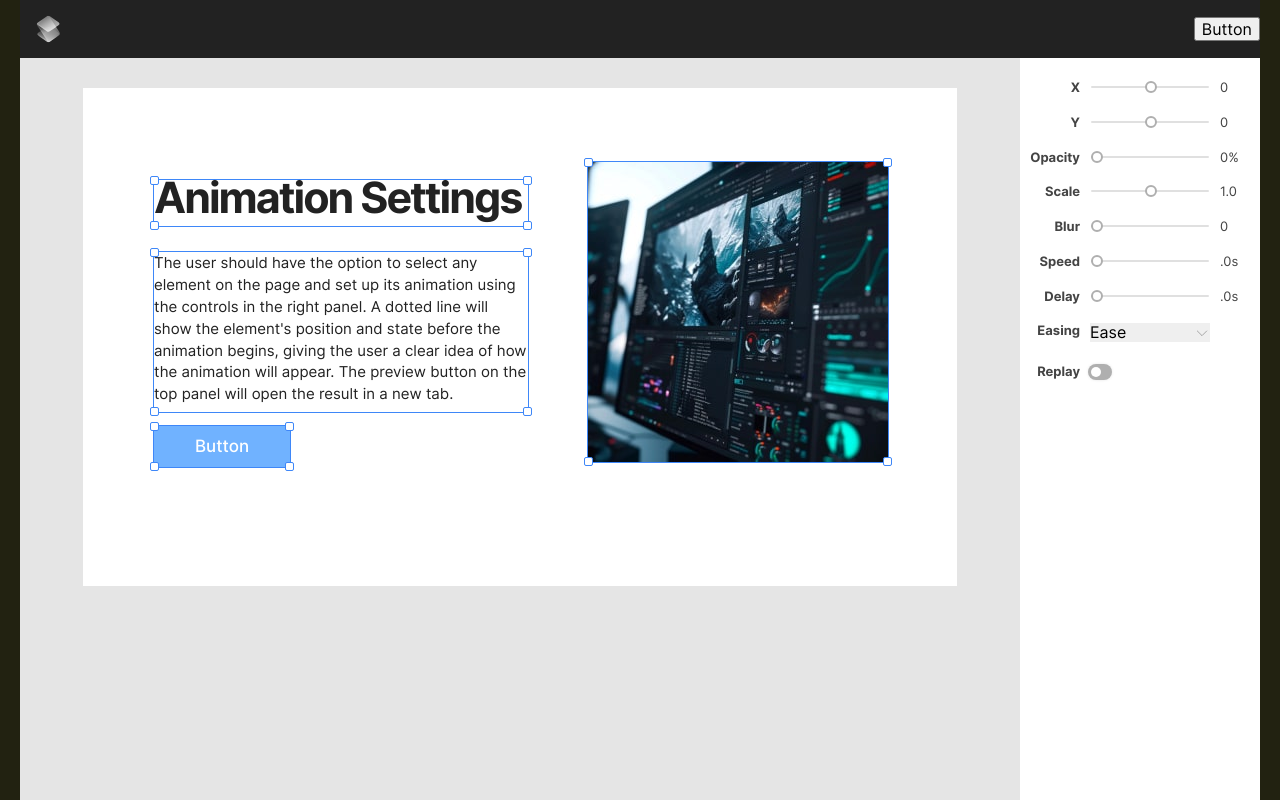
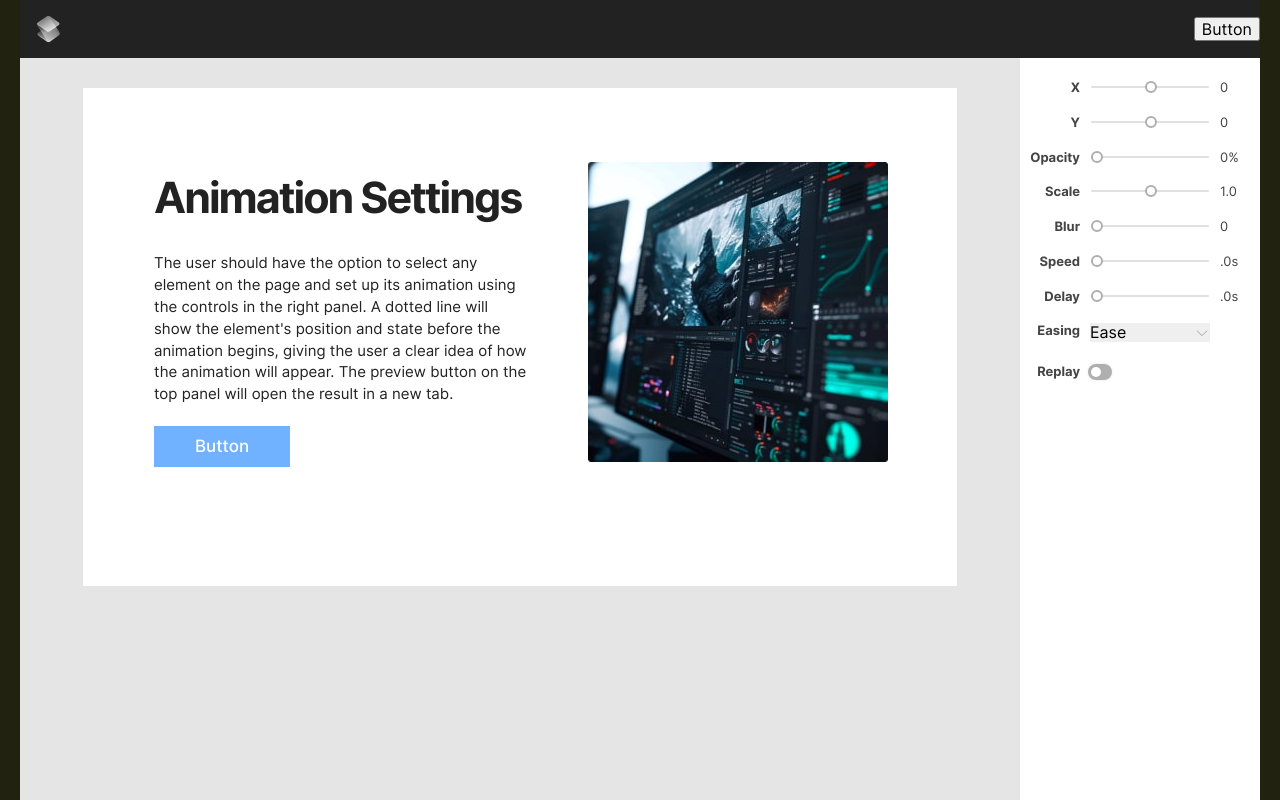
Before and after one commit to malakhov-dmitrii/animation-website-builder, a React (Create React App) app: page / in a window 1280 px wide. Built offline with nearby package versions, Linux system fonts and the light colour scheme.

Commit message:
style(SelectComponent): fix selected frame

```diff
--- a/src/components/SelectComponent/SelectComponent.tsx
+++ b/src/components/SelectComponent/SelectComponent.tsx
@@ -1,4 +1,4 @@
-import { ReactNode } from 'react'
+import { ReactNode, useState } from 'react'
 
 type TSelectComponentProps = {
     children: ReactNode
@@ -6,10 +6,26 @@ type TSelectComponentProps = {
 }
 
 function SelectComponent({ children, style }: TSelectComponentProps) {
+    const [isActive, setIsActive] = useState(false)
+
+    const handleActiveClick = () => {
+        setIsActive(!isActive)
+    }
+
     return (
-        <div className='select-component' style={style}>
-            <div className='select-component__container select-component__left_type_active'>
-                <div className='select-component__container select-component__right_type_active'>
+        <div className='select-component' style={style} onClick={handleActiveClick}>
+            <div
+                className={`select-component__container ${
+                    isActive
+                        ? 'select-component__left_type_active'
+                        : 'select-component__left_type_inactive'
+                }`}
+            >
+                <div
+                    className={`select-component__container ${
+                        isActive ? 'select-component__right_type_active' : ''
+                    }`}
+                >
                     {children}
                 </div>
             </div>
--- a/src/scss/blocks/select-component.scss
+++ b/src/scss/blocks/select-component.scss
@@ -12,7 +12,11 @@
   }
 
   &__left_type_active {
-    border: 1px solid $buutonBorderColor;
+    border: 1px solid $buttonBorderColor;
+  }
+
+  &__left_type_inactive {
+    border: 1px solid transparent;
   }
 
   &__left_type_active::after,
@@ -22,7 +26,7 @@
     width: 9px;
     height: 9px;
     border-radius: 2px;
-    border: 1px solid $buutonBorderColor;
+    border: 1px solid $buttonBorderColor;
     box-sizing: border-box;
     background-color: #fff;
     z-index: $z-index-hight-content;
@@ -45,7 +49,7 @@
     width: 9px;
     height: 9px;
     border-radius: 2px;
-    border: 1px solid $buutonBorderColor;
+    border: 1px solid $buttonBorderColor;
     box-sizing: border-box;
     background-color: #fff;
     z-index: $z-index-hight-content;
--- a/src/scss/utils/_variables.scss
+++ b/src/scss/utils/_variables.scss
@@ -4,7 +4,7 @@ $backgroundColor: #E5E5E5;
 $colorTextDark: #222;
 $colorTextSlider: #444;
 $buttonColor: #70B2FF;
-$buutonBorderColor: #3E87F8;
+$buttonBorderColor: #3E87F8;
 $buttonTextColor: #FFF;
 
 //slider
```
